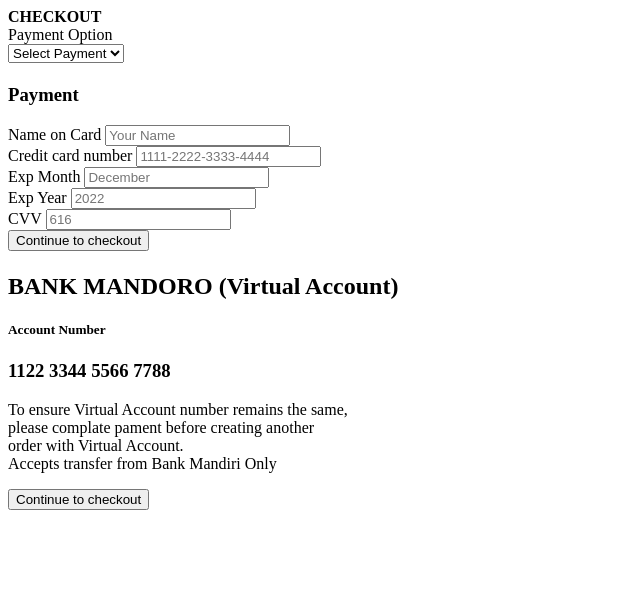
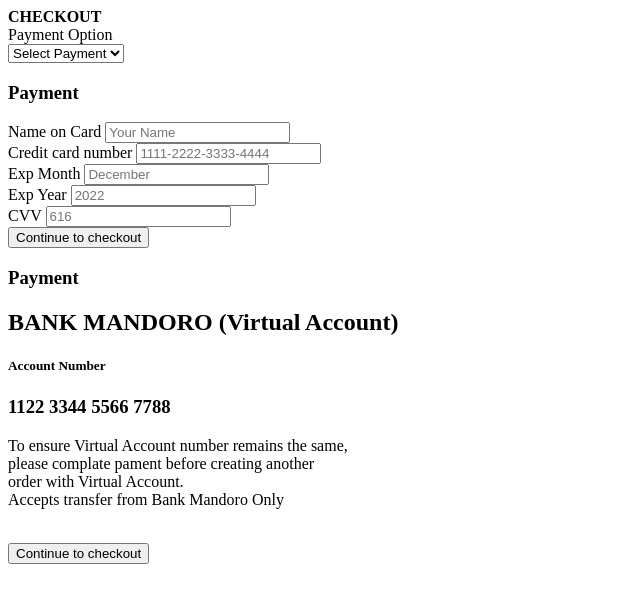
Before and after one commit to SennaDPrasetyo/Travel-Agent, a plain HTML site: page checkout.html in a window 1280 px wide. Shown: the whole page, without its empty margins (0-640 px from the left). Drawn offline with Linux system fonts and the light colour scheme.

Commit message:
checkout

```diff
--- a/checkout.html
+++ b/checkout.html
@@ -12,7 +12,7 @@
       <option value="creditCard">Credit Card</option>
       <option value="bankTransfer">Bank Transfer</option>
     </select>
-    <h1 id="creditCard">
+    <div id="creditCard">
       <h3>Payment</h3>
 
       <label for="cname">Name on Card</label>
@@ -29,23 +29,25 @@
       <br>
       <label for="cvv">CVV</label>
       <input type="text" name="cvv" placeholder="616">
+      <br>
+      <input id="checkoutCredit" type="submit" value="Continue to checkout" class="btn">
     </div>
+ </div>
 
-  </div>
-  <br>
-  <input type="submit" value="Continue to checkout" class="btn">
-</form>
 </div></h1>
-    <h1 id="bankTransfer">
+    <div id="bankTransfer">
+      <h3>Payment</h3>
+
       <h2>BANK MANDORO (Virtual Account)</h2>
       <h5>Account Number</h5>
       <h3>1122 3344 5566 7788</h3>
       <p>To ensure Virtual Account number remains the same,<br>
          please complate pament before creating another<br>
          order with Virtual Account.<br>
-         Accepts transfer from Bank Mandiri Only</p>
-    </h1>
-    <input type="submit" value="Continue to checkout" class="btn">
+         Accepts transfer from Bank Mandoro Only</p>
+      <br>
+      <input id="checkoutVirtual" type="submit" value="Continue to checkout" class="btn">
+      </div>
 
 
 
@@ -54,7 +56,7 @@
 
       selectBox.addEventListener('change', function (event) {
         console.log(event.target.value)
-        let display = event.target.value // Product, Cart, Home
+        let display = event.target.value
         if (display === 'home') {
           document.getElementById('creditCard').style.display = 'none'
           document.getElementById('bankTransfer').style.display = 'none'
```
